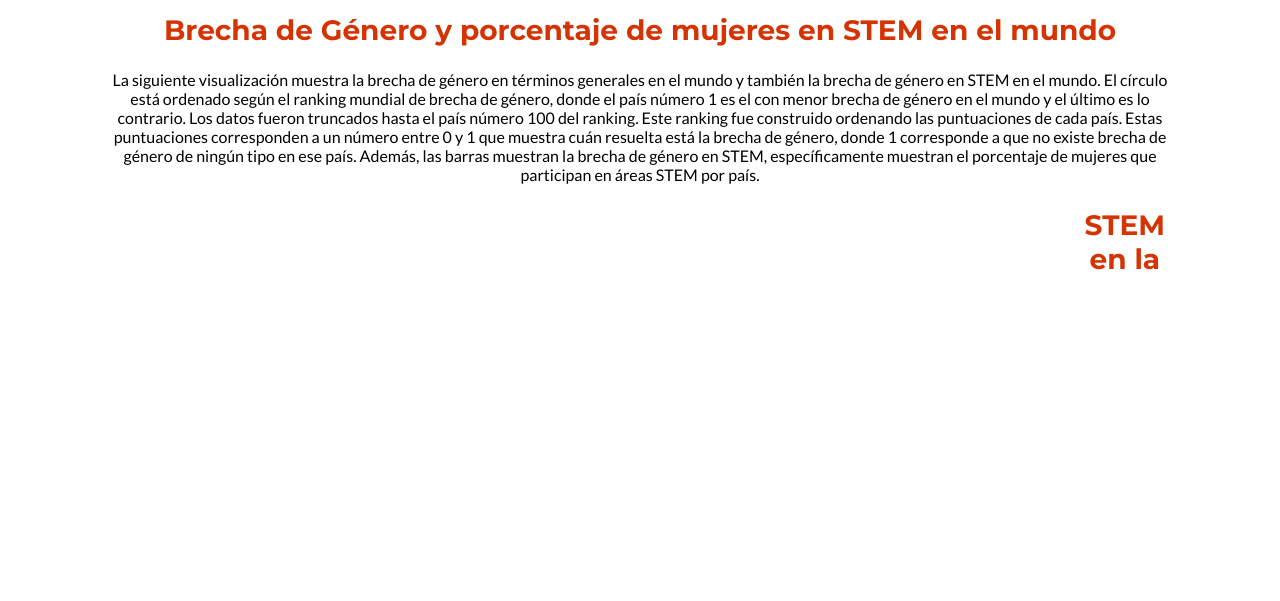
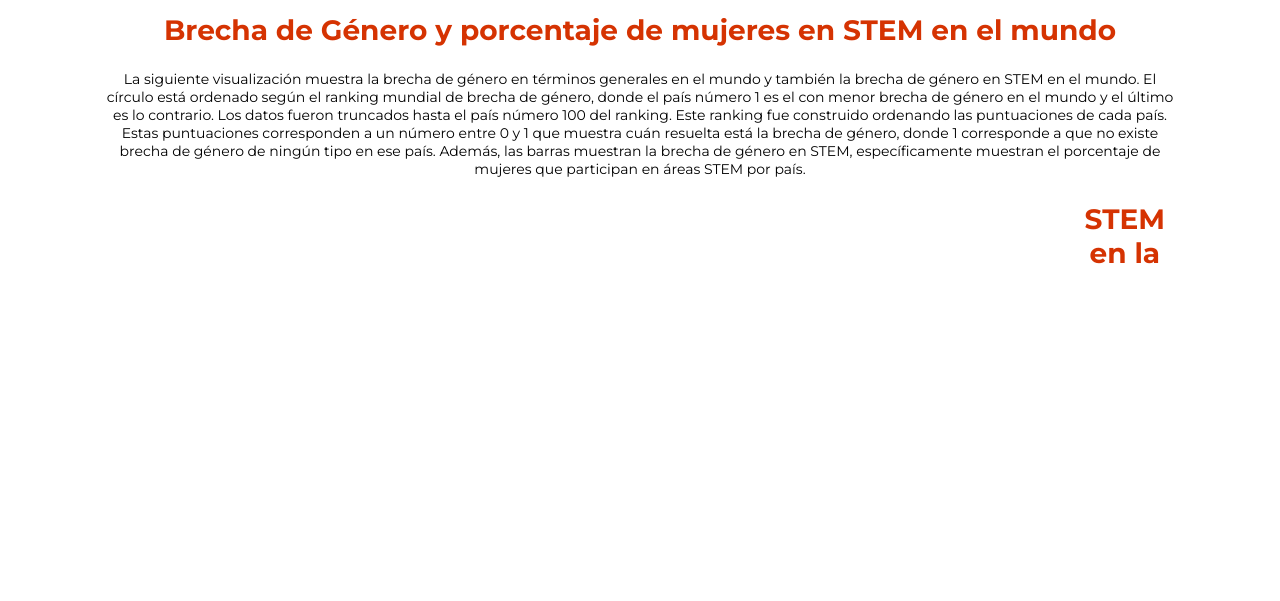
Before and after one commit to reteuber/proyecto-infovis, a plain HTML site: page vis.html in a window 1280 px wide. Shown: the part 199-800 px from the top of the page. Drawn offline with nearby package versions, Linux system fonts and the light colour scheme; no server answers.

Commit message:
casi bien vis3

```diff
--- a/style.css
+++ b/style.css
@@ -60,7 +60,8 @@ h4 {
 }
 
 p {
-    font-family: 'Lato', sans-serif;
+    font-family: 'Montserrat', sans-serif;
+    font-size: 14px;
 }
 
 .texto-titulo {
--- a/vis3.js
+++ b/vis3.js
@@ -430,7 +430,6 @@ function visualizacionPromedioChile() {
 
 function visualizacionInvestigadoras(region_seleccionada, mostrar) {
   svg9.selectAll("g.investigadoraGroup").remove();
-  area.text("");
 
   if (mostrar === true) {
     d3.json(DATOS5).then(function (investigadoras) {
@@ -480,6 +479,7 @@ function visualizacionInvestigadoras(region_seleccionada, mostrar) {
     svg9.selectAll("g.investigadoraGroup").remove();
     nombre.text("");
     area_investigadora.text("");
+    area.text("")
   }
 }
 
```
